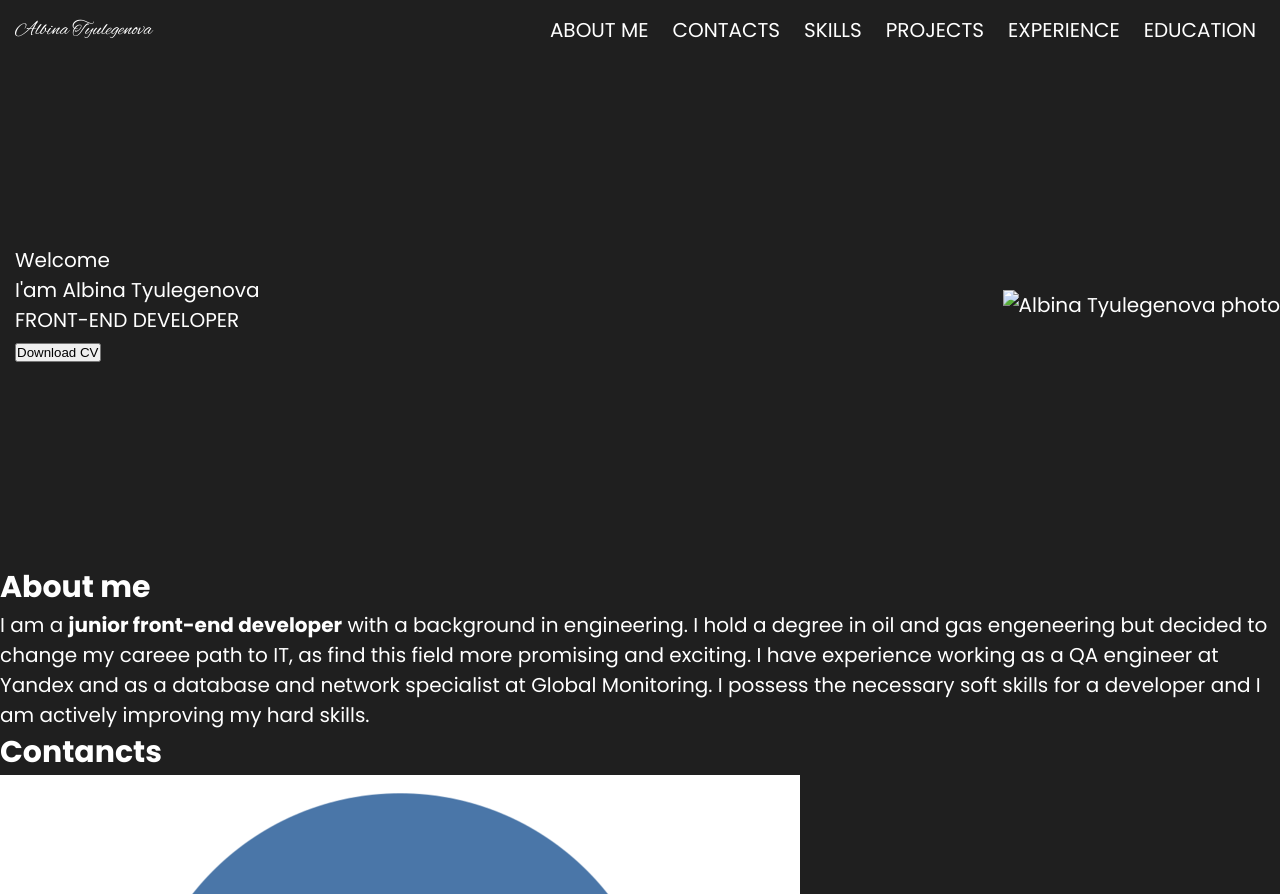
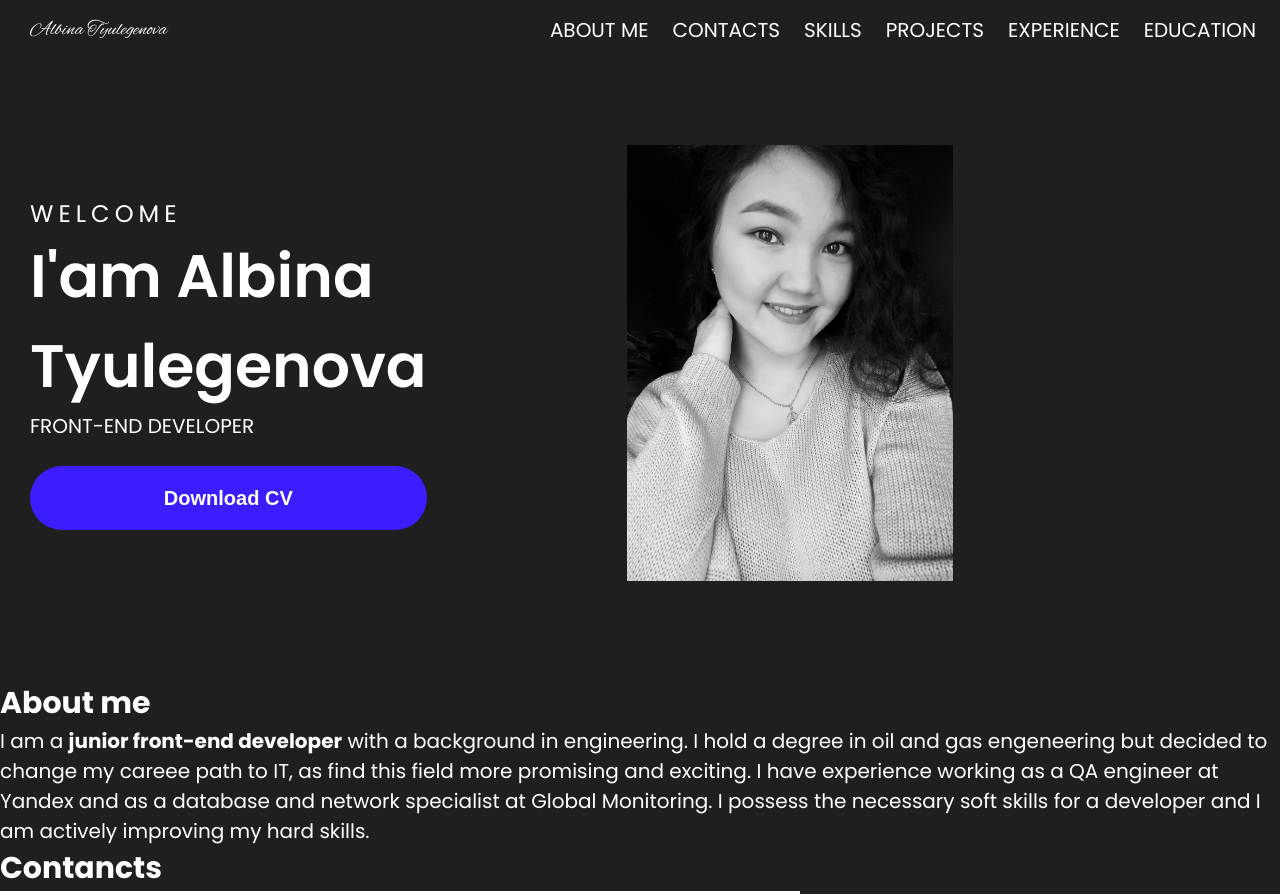
Before and after one commit to AlbinaTelemesova/rsschool-cv, a plain HTML site: page index.html in a window 1280 px wide. Shown: the top 894 px of the page. Drawn offline with Linux system fonts and the light colour scheme.

Commit message:
feat:finish with styles of header

```diff
--- a/style.css
+++ b/style.css
@@ -35,7 +35,7 @@ a {
     justify-content: space-between;
     align-items: center;
     padding-top: 15px;
-    padding-left: 15px;
+    padding-left: 30px;
 }
 
 .logo_name {
@@ -62,7 +62,56 @@ a {
     display: flex;
     justify-content: space-between;
     align-items: center;
-    padding-top: 200px;
-    padding-left: 15px;
-    padding-bottom: 200px;
+    padding-top: 100px;
+    padding-left: 30px;
+    padding-bottom: 100px;
 }
+
+.header_list {
+    display: flex;
+    flex-direction: column;
+    width: 50%;
+    justify-content:center;
+    align-items: space-between;
+    margin-right: 200px;
+}
+
+.header_welcome {
+    font-size: 24px;
+    text-transform: uppercase;
+    letter-spacing: 5px;
+}
+
+.header_name {
+    font-size: 60px;
+    font-weight: 600;
+}
+
+.header_prof {
+    padding-bottom: 25px;
+}
+
+.btn_download_cv {
+    padding: 20px 50px;
+    font-size: 20px;
+    font-weight: 600;
+    line-height: 24px;
+    color:#FFF;
+    background-color: #3C1DFF;
+    border: none;
+    border-radius: 50px;
+    cursor: pointer;
+    transition: 0.5s, ease;
+}
+.btn_download_cv:hover {
+    background-color: #15B9B9;
+}
+
+.header_photo {
+    display: flex;
+}
+
+.main_photo {
+    display: flex;
+    width: 50%;
+}
```
Also changed, not shown: images/header_photo.jpg (renamed from images/header_ photo.jpg).
